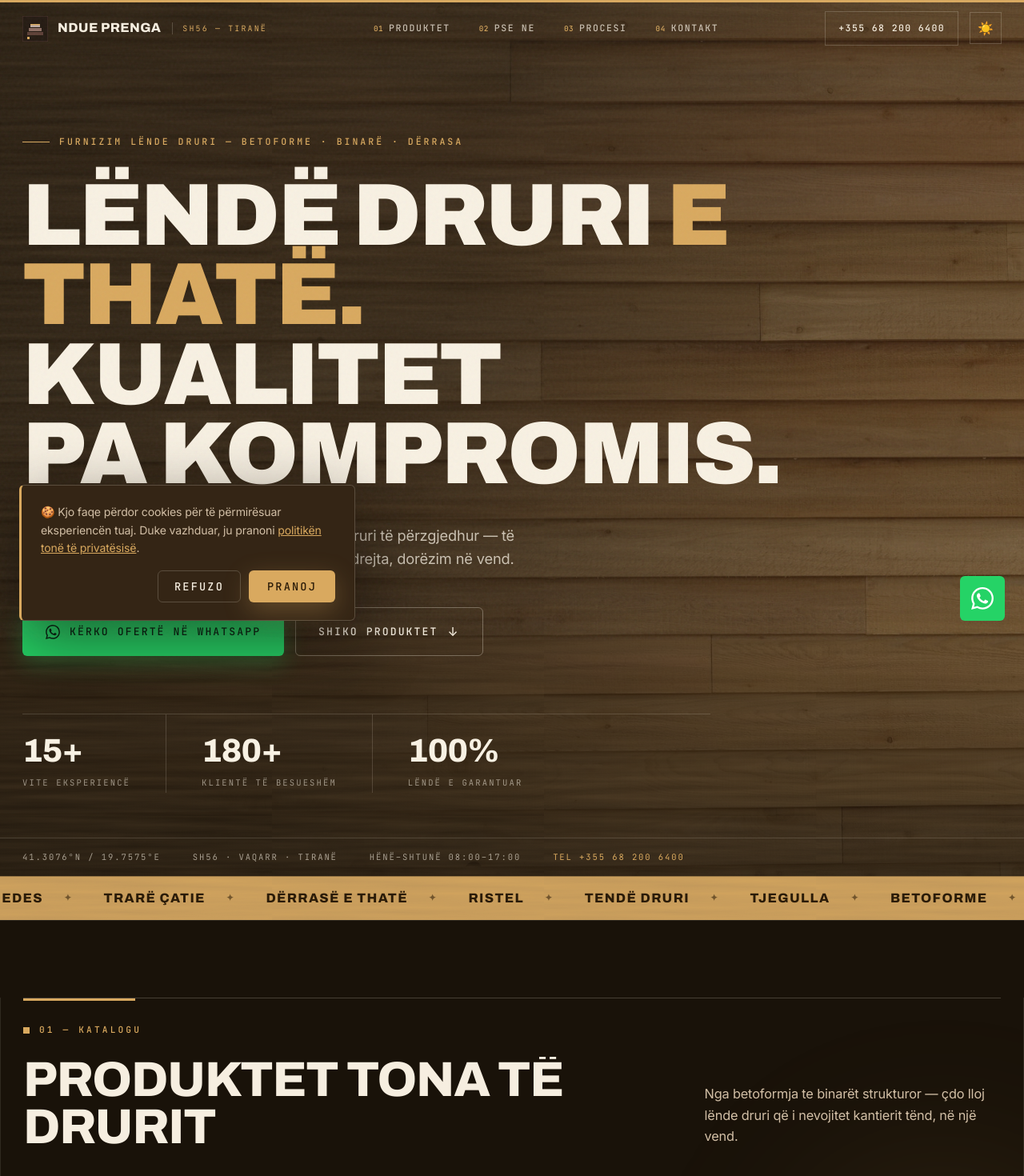
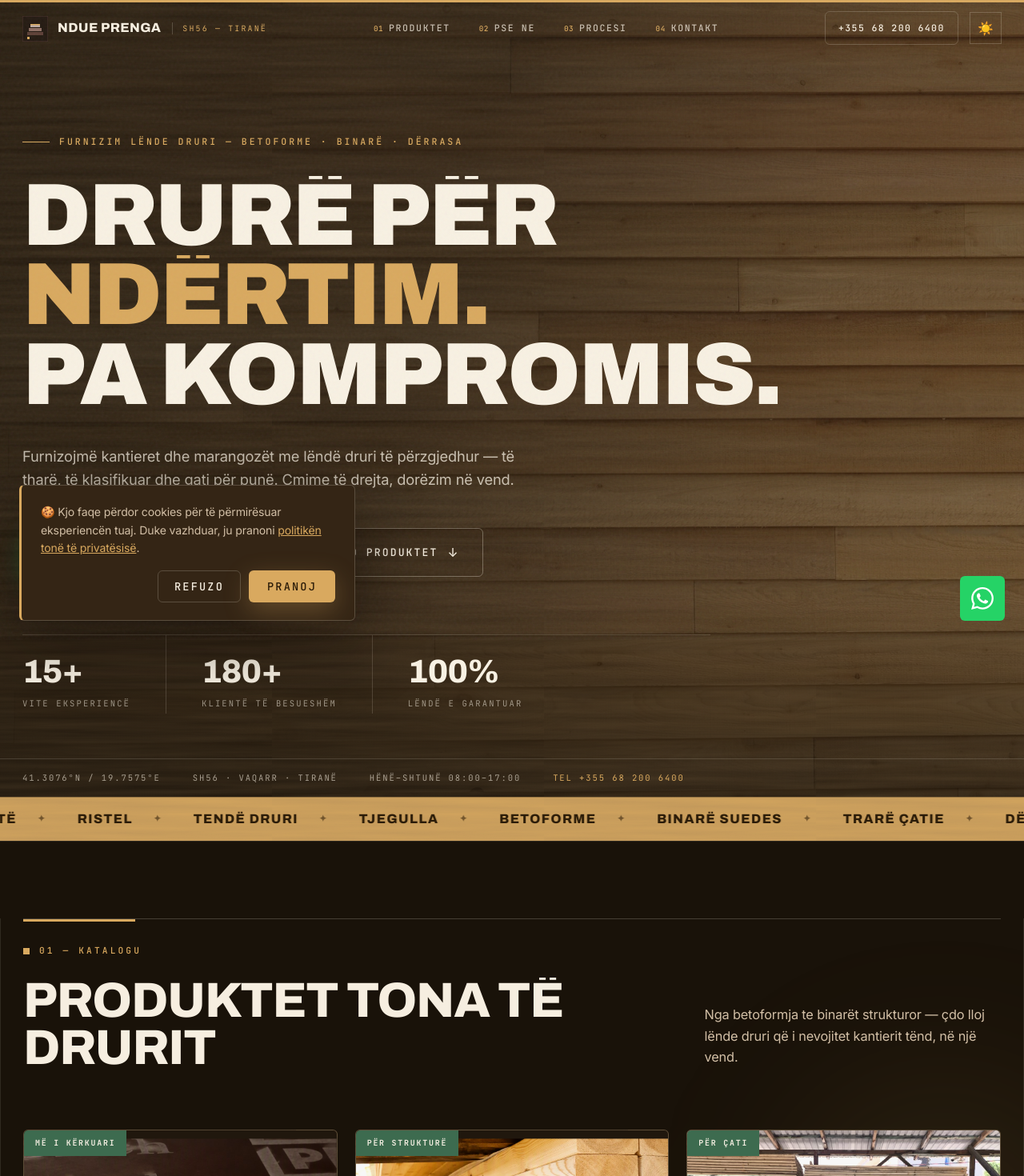
Before and after one commit to kristi985/ndue-prenga, a Next.js app: page / in a window 1280 px wide. Shown: the top 1470 px of the page at 80% size. Built offline with nearby package versions, Linux system fonts and the light colour scheme.

Commit message:
Animacione moderne 2025: mask reveal, parallax, magnetic buttons, velocity marquee

```diff
--- a/app/components/Hero.js
+++ b/app/components/Hero.js
@@ -1,8 +1,21 @@
 "use client";
 
+import { useEffect, useRef, useState } from "react";
 import Image from "next/image";
-import { motion, useScroll, useTransform } from "motion/react";
+import {
+  motion,
+  useScroll,
+  useTransform,
+  useVelocity,
+  useSpring,
+  useMotionValue,
+  useAnimationFrame,
+  useReducedMotion,
+} from "motion/react";
 import Counter from "./Counter";
+import MagneticButton from "./MagneticButton";
+
+const EASE = [0.22, 1, 0.36, 1];
 
 const BP = process.env.NEXT_PUBLIC_BASE_PATH || "";
 
@@ -11,8 +24,19 @@ const container = {
   show: { transition: { staggerChildren: 0.12, delayChildren: 0.15 } },
 };
 const item = {
-  hidden: { opacity: 0, y: 28 },
-  show: { opacity: 1, y: 0, transition: { duration: 0.8, ease: [0.22, 1, 0.36, 1] } },
+  hidden: { opacity: 0, y: 24, filter: "blur(8px)" },
+  show: {
+    opacity: 1,
+    y: 0,
+    filter: "blur(0px)",
+    transition: { duration: 0.85, ease: EASE },
+  },
+};
+
+/* Stagger i titullit — fjalë-pas-fjale me mask reveal */
+const titleStagger = {
+  hidden: {},
+  show: { transition: { staggerChildren: 0.09, delayChildren: 0.3 } },
 };
 
 const MARQUEE = [
@@ -25,15 +49,140 @@ const MARQUEE = [
   "Tjegulla",
 ];
 
+/* Rrotullim ciklik i vlerës në intervalin [min, max) */
+const wrap = (min, max, v) => {
+  const range = max - min;
+  return ((((v - min) % range) + range) % range) + min;
+};
+
+/* Fjalë e maskuar që zbulohet poshtë-lart me një rrotullim të lehtë */
+function MaskWord({ children, em = false }) {
+  return (
+    <span
+      style={{
+        display: "inline-block",
+        overflow: "hidden",
+        verticalAlign: "top",
+        paddingBottom: "0.12em",
+        marginBottom: "-0.12em",
+      }}
+    >
+      <motion.span
+        style={{
+          display: "inline-block",
+          willChange: "transform",
+          transformOrigin: "0% 100%",
+        }}
+        variants={{
+          hidden: { y: "112%", rotate: 3 },
+          show: {
+            y: "0%",
+            rotate: 0,
+            transition: { duration: 0.95, ease: EASE },
+          },
+        }}
+      >
+        {em ? <em>{children}</em> : children}
+      </motion.span>
+    </span>
+  );
+}
+
+/* Marquee që reagon me shpejtësinë e scroll-it (velocity) + pauzë në hover */
+function VelocityMarquee() {
+  const baseX = useMotionValue(0);
+  const trackRef = useRef(null);
+  const halfWidth = useRef(0);
+  const [paused, setPaused] = useState(false);
+  const reduced = useReducedMotion();
+
+  const { scrollY } = useScroll();
+  const velocity = useVelocity(scrollY);
+  const smooth = useSpring(velocity, { damping: 50, stiffness: 400 });
+  const boost = useTransform(smooth, [0, 1200], [0, 3.5]);
+  const skewX = useTransform(smooth, [-1400, 0, 1400], [2, 0, -2]);
+
+  useEffect(() => {
+    const measure = () => {
+      if (trackRef.current) halfWidth.current = trackRef.current.scrollWidth / 2;
+    };
+    measure();
+    const t = setTimeout(measure, 1000); // rimat pas ngarkimit të fonteve/imazheve
+    window.addEventListener("resize", measure);
+    return () => {
+      clearTimeout(t);
+      window.removeEventListener("resize", measure);
+    };
+  }, []);
+
+  useAnimationFrame((_, delta) => {
+    if (paused || reduced || !halfWidth.current) return;
+    const d = Math.min(delta, 50);
+    const px = 1.5 * (d / 16.67) * (1 + Math.abs(boost.get()));
+    const pct = (px / halfWidth.current) * 100;
+    baseX.set(wrap(-50, 0, baseX.get() - pct));
+  });
+
+  const x = useTransform(baseX, (v) => `${v}%`);
+
+  return (
+    <div
+      className="marquee"
+      aria-hidden="true"
+      onMouseEnter={() => setPaused(true)}
+      onMouseLeave={() => setPaused(false)}
+    >
+      <motion.div className="marquee-track" ref={trackRef} style={{ x, skewX }}>
+        {[...MARQUEE, ...MARQUEE].map((m, i) => (
+          <span className="marquee-item" key={i}>
+            {m} <i>✦</i>
+          </span>
+        ))}
+      </motion.div>
+    </div>
+  );
+}
+
 export default function Hero() {
+  const sectionRef = useRef(null);
+  const finePointer = useRef(true);
+  const reduced = useReducedMotion();
+  const [glowOn, setGlowOn] = useState(false);
+
   const { scrollYProgress } = useScroll({ offset: ["start start", "end start"] });
   const bgY = useTransform(scrollYProgress, [0, 1], ["0%", "30%"]);
-  const bgScale = useTransform(scrollYProgress, [0, 1], [1, 1.15]);
+  const bgScale = useTransform(scrollYProgress, [0, 1], [1, 1.12]);
   const textY = useTransform(scrollYProgress, [0, 1], ["0%", "40%"]);
   const textOpacity = useTransform(scrollYProgress, [0, 0.7], [1, 0]);
 
+  /* Cursor glow — spotlight i hollë që ndjek mausin */
+  const glowX = useMotionValue(-600);
+  const glowY = useMotionValue(-600);
+  const glowSX = useSpring(glowX, { stiffness: 55, damping: 18 });
+  const glowSY = useSpring(glowY, { stiffness: 55, damping: 18 });
+
+  useEffect(() => {
+    finePointer.current = window.matchMedia("(pointer: fine)").matches;
+  }, []);
+
+  const handleMouseMove = (e) => {
+    if (reduced || !finePointer.current) return;
+    const rect = sectionRef.current?.getBoundingClientRect();
+    if (!rect) return;
+    glowX.set(e.clientX - rect.left);
+    glowY.set(e.clientY - rect.top);
+    if (!glowOn) setGlowOn(true);
+  };
+
   return (
-    <section className="hero" id="kryefaqja">
+    <section className="hero" id="kryefaqja" ref={sectionRef} onMouseMove={handleMouseMove}>
+      {/* Ken Burns i butë (scale settle) + parallax në scroll */}
+      <motion.div
+        style={{ position: "absolute", inset: 0, zIndex: 0 }}
+        initial={{ scale: 1.18, opacity: 0.55 }}
+        animate={{ scale: 1, opacity: 1 }}
+        transition={{ duration: 2.4, ease: EASE }}
+      >
         <motion.div className="hero-bg" style={{ y: bgY, scale: bgScale }}>
           <Image
             src={BP + "/images/hero-lumber.jpg"}
@@ -42,7 +191,13 @@ export default function Hero() {
             style={{ objectFit: "cover", objectPosition: "center" }}
           />
         </motion.div>
+      </motion.div>
       <div className="hero-overlay" />
+
+      {/* Spotlight i hollë pas kursorit */}
+      {glowOn && !reduced && (
+        <motion.div className="hero-glow" style={{ x: glowSX, y: glowSY }} aria-hidden="true" />
+      )}
 
       <motion.div
         className="container hero-inner"
@@ -55,10 +210,12 @@ export default function Hero() {
           Furnizim lënde druri — betoforme · binarë · dërrasa
         </motion.span>
 
-        <motion.h1 variants={item}>
-          Lëndë druri <em>e thatë.</em>
+        <motion.h1 variants={titleStagger}>
+          <MaskWord>Drurë{"\u00A0"}</MaskWord>
+          <MaskWord>për{"\u00A0"}</MaskWord>
+          <MaskWord em>ndërtim.</MaskWord>
           <br />
-          Kualitet pa{"\u00A0"}kompromis.
+          <MaskWord>Pa{"\u00A0"}kompromis.</MaskWord>
         </motion.h1>
 
         <motion.p className="lead" variants={item}>
@@ -67,21 +224,22 @@ export default function Hero() {
         </motion.p>
 
         <motion.div className="hero-actions" variants={item}>
-          <a
+          <MagneticButton
             href="https://wa.me/355682006400?text=P%C3%ABrsh%C3%ABndetje!%20D%C3%ABshiroj%20nj%C3%AB%20ofert%C3%AB%20p%C3%ABr%20l%C3%ABnd%C3%AB%20druri."
             target="_blank"
             rel="noopener noreferrer"
-            className="btn btn-wa btn-lg"
+            variant="wa"
+            size="lg"
           >
             <svg width="18" height="18" viewBox="0 0 24 24" fill="currentColor" aria-hidden="true">
               <path d="M17.472 14.382c-.297-.149-1.758-.867-2.03-.967-.273-.099-.471-.148-.67.15-.197.297-.767.966-.94 1.164-.173.199-.347.223-.644.075-.297-.15-1.255-.463-2.39-1.475-.883-.788-1.48-1.761-1.653-2.059-.173-.297-.018-.458.13-.606.134-.133.298-.347.446-.52.149-.174.198-.298.298-.497.099-.198.05-.371-.025-.52-.075-.149-.669-1.612-.916-2.207-.242-.579-.487-.5-.669-.51-.173-.008-.371-.01-.57-.01-.198 0-.52.074-.792.372-.272.297-1.04 1.016-1.04 2.479 0 1.462 1.065 2.875 1.213 3.074.149.198 2.096 3.2 5.077 4.487.709.306 1.262.489 1.694.625.712.227 1.36.195 1.871.118.571-.085 1.758-.719 2.006-1.413.248-.694.248-1.289.173-1.413-.074-.124-.272-.198-.57-.347m-5.421 7.403h-.004a9.87 9.87 0 01-5.031-1.378l-.361-.214-3.741.982.998-3.648-.235-.374a9.86 9.86 0 01-1.51-5.26c.001-5.45 4.436-9.884 9.888-9.884 2.64 0 5.122 1.03 6.988 2.898a9.825 9.825 0 012.893 6.994c-.003 5.45-4.437 9.884-9.885 9.884m8.413-18.297A11.815 11.815 0 0012.05 0C5.495 0 .16 5.335.157 11.892c0 2.096.547 4.142 1.588 5.945L.057 24l6.305-1.654a11.882 11.882 0 005.683 1.448h.005c6.554 0 11.89-5.335 11.893-11.893a11.821 11.821 0 00-3.48-8.413z"/>
             </svg>
             Kërko ofertë në WhatsApp
-          </a>
-          <a href="#produktet" className="btn btn-ghost btn-lg">
+          </MagneticButton>
+          <MagneticButton href="#produktet" variant="ghost" size="lg">
             Shiko produktet
             <span className="btn-ico">↓</span>
-          </a>
+          </MagneticButton>
         </motion.div>
 
         <motion.div className="hero-stats" variants={item}>
@@ -112,15 +270,7 @@ export default function Hero() {
         <a href="tel:+355682006400">Tel +355 68 200 6400</a>
       </motion.div>
 
-      <div className="marquee" aria-hidden="true">
-        <div className="marquee-track">
-          {[...MARQUEE, ...MARQUEE].map((m, i) => (
-            <span className="marquee-item" key={i}>
-              {m} <i>✦</i>
-            </span>
-          ))}
-        </div>
-      </div>
+      <VelocityMarquee />
     </section>
   );
 }
--- a/app/components/MagneticButton.js
+++ b/app/components/MagneticButton.js
@@ -43,7 +43,16 @@ export default function MagneticButton({
   };
 
   const sizeClass = size === "lg" ? "btn-lg" : "";
-  const variantClass = variant === "ghost" ? "btn-ghost" : variant === "dark" ? "btn-dark" : "btn-primary";
+  const variantClass =
+    variant === "ghost"
+      ? "btn-ghost"
+      : variant === "dark"
+        ? "btn-dark"
+        : variant === "wa"
+          ? "btn-wa"
+          : variant === "none"
+            ? ""
+            : "btn-primary";
 
   const content = (
     <motion.span
--- a/app/components/Navbar.js
+++ b/app/components/Navbar.js
@@ -1,9 +1,10 @@
 "use client";
 
-import { useEffect, useState } from "react";
-import { motion, AnimatePresence } from "motion/react";
+import { useState } from "react";
+import { motion, AnimatePresence, useScroll, useMotionValueEvent } from "motion/react";
 import Logo from "./Logo";
 import ThemeToggle from "./ThemeToggle";
+import MagneticButton from "./MagneticButton";
 
 const LINKS = [
   { href: "#produktet", label: "Produktet", n: "01" },
@@ -14,21 +15,28 @@ const LINKS = [
 
 export default function Navbar() {
   const [scrolled, setScrolled] = useState(false);
+  const [hidden, setHidden] = useState(false);
   const [open, setOpen] = useState(false);
 
-  useEffect(() => {
-    const onScroll = () => setScrolled(window.scrollY > 8);
-    onScroll();
-    window.addEventListener("scroll", onScroll, { passive: true });
-    return () => window.removeEventListener("scroll", onScroll);
-  }, []);
+  const { scrollY } = useScroll();
+
+  useMotionValueEvent(scrollY, "change", (y) => {
+    const prev = scrollY.getPrevious() ?? 0;
+    setScrolled(y > 8);
+    if (open) {
+      setHidden(false);
+      return;
+    }
+    if (y > prev && y > 160) setHidden(true);
+    else if (y < prev) setHidden(false);
+  });
 
   return (
     <motion.header
       className={`navbar ${scrolled ? "scrolled" : ""}`}
-      initial={{ y: -80, opacity: 0 }}
-      animate={{ y: 0, opacity: 1 }}
-      transition={{ duration: 0.6, ease: [0.22, 1, 0.36, 1] }}
+      initial={{ y: "-110%", opacity: 0 }}
+      animate={{ y: hidden ? "-110%" : "0%", opacity: 1 }}
+      transition={{ duration: 0.45, ease: [0.22, 1, 0.36, 1] }}
     >
       <div className="nav-pill">
         <a href="#kryefaqja" className="brand" onClick={() => setOpen(false)}>
@@ -47,9 +55,9 @@ export default function Navbar() {
         </nav>
 
         <div className="nav-cta">
-          <a className="nav-phone" href="tel:+355682006400">
+          <MagneticButton href="tel:+355682006400" variant="none" className="nav-phone" strength={0.25}>
             +355 68 200 6400
-          </a>
+          </MagneticButton>
           <ThemeToggle />
           <button
             className="nav-toggle"
--- a/app/components/Process.js
+++ b/app/components/Process.js
@@ -1,8 +1,11 @@
 "use client";
 
-import { motion } from "motion/react";
+import { useRef } from "react";
+import Image from "next/image";
+import { motion, useScroll, useTransform } from "motion/react";
 import Reveal, { RevealGroup, RevealItem } from "./Reveal";
 import AnimatedHeading from "./AnimatedHeading";
+import MagneticButton from "./MagneticButton";
 
 const BP = process.env.NEXT_PUBLIC_BASE_PATH || "";
 
@@ -14,6 +17,14 @@ const STEPS = [
 ];
 
 export default function Process() {
+  const ctaRef = useRef(null);
+  const { scrollYProgress } = useScroll({
+    target: ctaRef,
+    offset: ["start end", "end start"],
+  });
+  /* Parallax i butë në foton e CTA banner-it */
+  const bgY = useTransform(scrollYProgress, [0, 1], ["-12%", "12%"]);
+
   return (
     <section className="section process" id="procesi">
       <div className="container">
@@ -47,24 +58,31 @@ export default function Process() {
         <Reveal>
           <motion.div
             className="cta-banner"
+            ref={ctaRef}
             initial={{ opacity: 0, y: 40 }}
             whileInView={{ opacity: 1, y: 0 }}
             viewport={{ once: true, margin: "-60px" }}
             transition={{ duration: 0.8, ease: [0.22, 1, 0.36, 1] }}
           >
-            <div
-              className="cta-banner-inner"
-              style={{ backgroundImage: `linear-gradient(100deg, rgba(20,13,6,0.92) 0%, rgba(20,13,6,0.74) 55%, rgba(20,13,6,0.45) 100%), url("${BP}/images/galeri-logs.jpg")` }}
-            >
+            <div className="cta-banner-inner">
+              <motion.div className="cta-banner-bg" style={{ y: bgY }} aria-hidden="true">
+                <Image
+                  src={BP + "/images/galeri-logs.jpg"}
+                  alt=""
+                  fill
+                  sizes="(max-width: 1280px) 100vw, 1280px"
+                  style={{ objectFit: "cover" }}
+                />
+              </motion.div>
               <div>
                 <h2>Gati të filloni?</h2>
                 <p>Merrni një ofertë falas sot — pa angazhim.</p>
               </div>
               <div className="actions">
-                <a href="#kontakt" className="btn btn-primary btn-lg">
+                <MagneticButton href="#kontakt" variant="primary" size="lg">
                   Kërko ofertë
                   <span className="btn-ico">→</span>
-                </a>
+                </MagneticButton>
               </div>
             </div>
           </motion.div>
--- a/app/components/Reveal.js
+++ b/app/components/Reveal.js
@@ -2,14 +2,17 @@
 
 import { motion } from "motion/react";
 
+const EASE = [0.22, 1, 0.36, 1];
+
 /**
  * Wrapper që animon hyrjen e fëmijëve kur hyjnë në viewport.
+ * Blur + rise reveal: opacity + blur(8px→0) + translateY.
  * Përdor whileInView — pa nevojën për IntersectionObserver manual.
  */
 export default function Reveal({
   children,
   delay = 0,
-  y = 28,
+  y = 24,
   className = "",
   as = "div",
 }) {
@@ -18,10 +21,10 @@ export default function Reveal({
   return (
     <MotionTag
       className={className}
-      initial={{ opacity: 0, y }}
-      whileInView={{ opacity: 1, y: 0 }}
+      initial={{ opacity: 0, y, filter: "blur(8px)" }}
+      whileInView={{ opacity: 1, y: 0, filter: "blur(0px)" }}
       viewport={{ once: true, margin: "-60px" }}
-      transition={{ duration: 0.7, ease: [0.22, 1, 0.36, 1], delay }}
+      transition={{ duration: 0.75, ease: EASE, delay }}
     >
       {children}
     </MotionTag>
@@ -51,11 +54,12 @@ export function RevealItem({ children, className = "" }) {
     <motion.div
       className={className}
       variants={{
-        hidden: { opacity: 0, y: 28 },
+        hidden: { opacity: 0, y: 24, filter: "blur(8px)" },
         show: {
           opacity: 1,
           y: 0,
-          transition: { duration: 0.65, ease: [0.22, 1, 0.36, 1] },
+          filter: "blur(0px)",
+          transition: { duration: 0.7, ease: EASE },
         },
       }}
     >
--- a/app/components/SmoothScroll.js
+++ b/app/components/SmoothScroll.js
@@ -2,6 +2,7 @@
 
 import { useEffect } from "react";
 import Lenis from "lenis";
+import { MotionConfig } from "motion/react";
 
 /**
  * Smooth scroll i tipit "premium" me Lenis.
@@ -38,5 +39,5 @@ export default function SmoothScroll({ children }) {
     };
   }, []);
 
-  return <>{children}</>;
+  return <MotionConfig reducedMotion="user">{children}</MotionConfig>;
 }
--- a/app/components/Stats.js
+++ b/app/components/Stats.js
@@ -1,7 +1,8 @@
 "use client";
 
+import { useRef } from "react";
 import Image from "next/image";
-import { motion } from "motion/react";
+import { motion, useScroll, useTransform } from "motion/react";
 import { RevealGroup, RevealItem } from "./Reveal";
 import Counter from "./Counter";
 
@@ -15,9 +16,17 @@ const STATS = [
 ];
 
 export default function Stats() {
+  const bandRef = useRef(null);
+  const { scrollYProgress } = useScroll({
+    target: bandRef,
+    offset: ["start end", "end start"],
+  });
+  /* Parallax i butë në foton e magazinës */
+  const bgY = useTransform(scrollYProgress, [0, 1], ["-10%", "10%"]);
+
   return (
-    <section className="section stats-band" style={{ paddingBlock: "88px" }}>
-      <div className="stats-band-bg">
+    <section className="section stats-band" style={{ paddingBlock: "88px" }} ref={bandRef}>
+      <motion.div className="stats-band-bg" style={{ y: bgY, scale: 1.22 }}>
         <Image
           src={BP + "/images/magazina.jpg"}
           alt=""
@@ -25,7 +34,7 @@ export default function Stats() {
           sizes="100vw"
           style={{ objectFit: "cover" }}
         />
-      </div>
+      </motion.div>
       <div className="container">
         <RevealGroup className="stats-grid">
           {STATS.map((s) => (
--- a/app/globals.css
+++ b/app/globals.css
@@ -104,7 +104,7 @@ html.light {
 
 *, *::before, *::after { box-sizing: border-box; margin: 0; padding: 0; }
 
-html { scroll-behavior: smooth; scroll-padding-top: 96px; }
+html { scroll-behavior: auto; scroll-padding-top: 96px; }
 html, body { max-width: 100vw; overflow-x: hidden; }
 
 body {
@@ -353,6 +353,17 @@ html.light .mobile-menu { background-color: rgba(250, 245, 236, 0.97); }
       rgba(20, 14, 7, 0.42) 72%, rgba(20, 14, 7, 0.22) 100%),
     linear-gradient(to top, rgba(20, 14, 7, 0.9) 0%, transparent 32%);
 }
+/* Spotlight i hollë që ndjek kursorin në hero */
+.hero-glow {
+  position: absolute; top: 0; left: 0; z-index: 1;
+  width: 520px; height: 520px;
+  margin: -260px 0 0 -260px;
+  border-radius: 50%;
+  background: radial-gradient(circle, rgba(217, 169, 95, 0.15) 0%, transparent 65%);
+  filter: blur(18px);
+  pointer-events: none;
+  will-change: transform;
+}
 
 .hero-inner {
   position: relative; z-index: 2;
@@ -435,9 +446,9 @@ html.light .mobile-menu { background-color: rgba(250, 245, 236, 0.97); }
 }
 .marquee-track {
   display: flex; width: max-content;
-  animation: marquee 30s linear infinite;
+  will-change: transform;
 }
-.marquee:hover .marquee-track { animation-play-state: paused; }
+/* Lëvizja e marquee-së drejtohet nga JS (scroll velocity) — shiko Hero.js */
 .marquee-item {
   display: inline-flex; align-items: center; gap: 26px;
   padding: 14px 13px 14px 26px;
@@ -448,7 +459,6 @@ html.light .mobile-menu { background-color: rgba(250, 245, 236, 0.97); }
   white-space: nowrap;
 }
 .marquee-item i { font-style: normal; font-size: 0.7rem; opacity: 0.55; }
-@keyframes marquee { to { transform: translateX(-50%); } }
 
 /* ============================================================
    PRODUCTS
@@ -625,18 +635,24 @@ html.light .mobile-menu { background-color: rgba(250, 245, 236, 0.97); }
 .cta-banner { margin-top: 88px; }
 .cta-banner-inner {
   padding: 60px 52px;
-  background-color: var(--dark-bg);
-  background-image:
-    linear-gradient(100deg,
-      rgba(20, 13, 6, 0.92) 0%, rgba(20, 13, 6, 0.74) 55%,
-      rgba(20, 13, 6, 0.45) 100%);
-  background-size: cover;
-  background-position: center;
+  background: var(--dark-bg);
   color: #F6EEE0;
   display: flex; align-items: center; justify-content: space-between;
   gap: 40px; flex-wrap: wrap;
   position: relative; overflow: hidden;
   border-radius: var(--radius);
+}
+/* Foto druri me parallax brenda CTA banner (overlay i ngrohtë sipër) */
+.cta-banner-bg { position: absolute; inset: -14% 0; z-index: 0; }
+.cta-banner-bg img {
+  width: 100%; height: 100%; object-fit: cover;
+  filter: sepia(0.12) saturate(1.1) contrast(1.06) brightness(0.9);
+}
+.cta-banner-bg::after {
+  content: ""; position: absolute; inset: 0;
+  background: linear-gradient(100deg,
+    rgba(20, 13, 6, 0.92) 0%, rgba(20, 13, 6, 0.74) 55%,
+    rgba(20, 13, 6, 0.45) 100%);
 }
 .cta-banner-inner::before {
   content: "NP";
--- a/next.config.mjs
+++ b/next.config.mjs
@@ -1,5 +1,11 @@
 /** @type {import('next').NextConfig} */
 const nextConfig = {
+  output: 'export',
+  basePath: '/ndue-prenga',
+  assetPrefix: '/ndue-prenga',
+  images: {
+    unoptimized: true,
+  },
   turbopack: {
     root: process.cwd(),
   },
```
Lines whose indentation alone changed are shown as unchanged.
